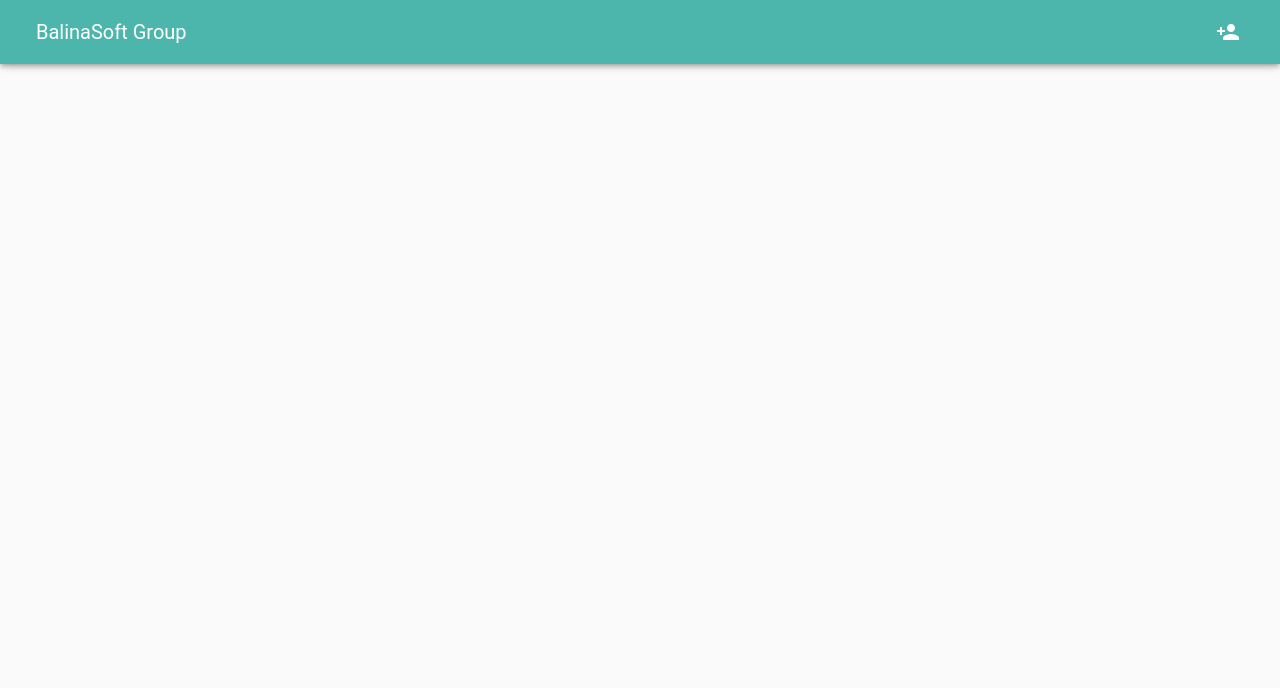
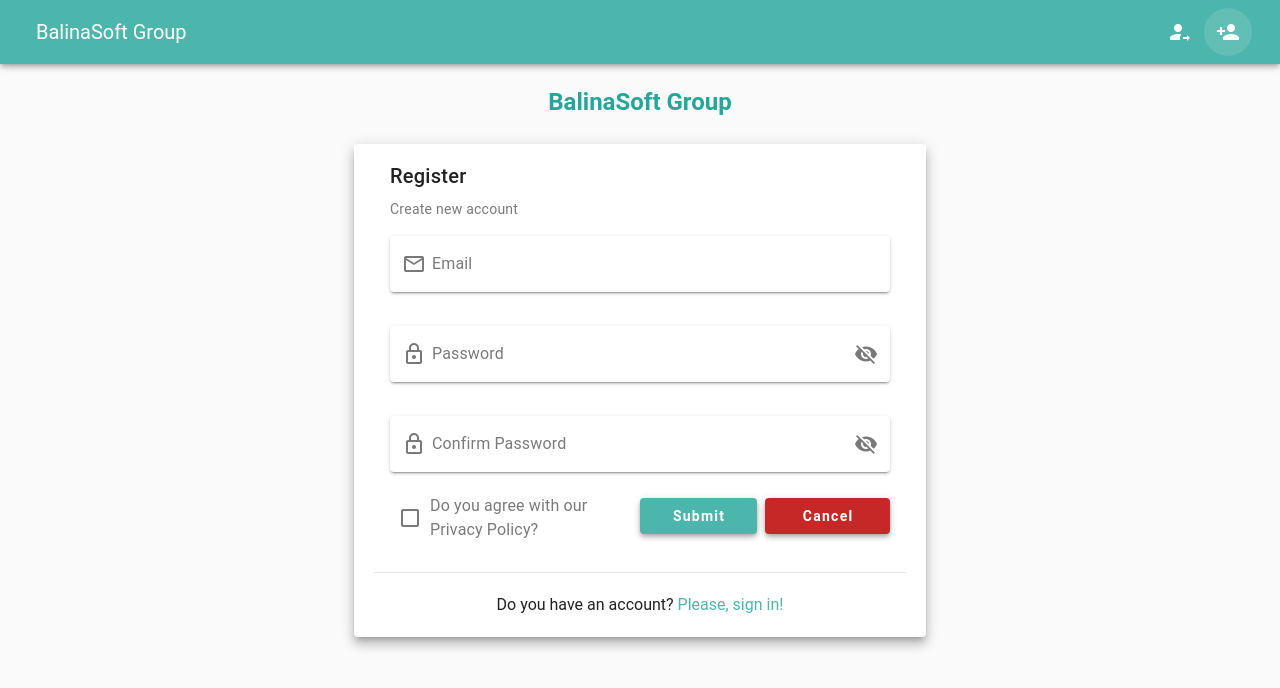
Before and after one commit to DmitrySidorenko53/balina-test-front, a Vue app: page /register in a window 1280 px wide. Before the commit this address led to /home. Shown: the top 688 px of the page. Built offline with nearby package versions, Linux system fonts and the light colour scheme.

Commit message:
First Commit

```diff
--- a/src/components/LoginForm.vue
+++ b/src/components/LoginForm.vue
@@ -75,7 +75,7 @@ export default {
   },
   methods: {
     handleLogin() {
-      this.message='';
+      this.message = '';
       if (this.loginModel.email && this.loginModel.password) {
         this.$store.dispatch('auth/login', this.loginModel).then(
             () => {
@@ -87,7 +87,10 @@ export default {
                   error.message ||
                   error.toString();
             }
-        )
+        ).catch((err) => {
+          console.log(err)
+          throw err;
+        });
       }
     }
   }
--- a/src/components/Navigation.vue
+++ b/src/components/Navigation.vue
@@ -8,7 +8,7 @@
       </v-app-bar-title>
       <template v-slot:append>
         <v-list-item>
-          <v-btn v-if="currentUser"
+          <v-btn v-if="!currentUser"
                  to="login"
                  icon
           >
@@ -20,7 +20,7 @@
               Login
             </v-tooltip>
           </v-btn>
-          <v-btn v-if="currentUser"
+          <v-btn v-if="!currentUser"
                  to="register"
                  class="me-2"
 
@@ -34,12 +34,12 @@
               Register
             </v-tooltip>
           </v-btn>
-          <v-btn v-if="!currentUser"
+          <v-btn v-else
                  class="me-2"
                  icon
                  @click.prevent="logout"
           >
-            <v-icon icon="mdi-account-plus"></v-icon>
+            <v-icon icon="mdi-account-off"></v-icon>
             <v-tooltip
                 location="bottom"
                 activator="parent"
--- a/src/components/RegisterForm.vue
+++ b/src/components/RegisterForm.vue
@@ -46,9 +46,7 @@ import PersonalDataCheckBox from "@/components/controls/checkbox/PersonalDataChe
 import SubmitButton from "@/components/controls/button/SubmitButton";
 import ResetButton from "@/components/controls/button/ResetButton";
 import ConfirmPassword from "@/components/controls/input/ConfirmPassword";
-import axios from "axios";
 import RegisterModel from "@/models/RegisterModel";
-import AuthService from '../services/auth.service';
 
 export default {
   name: "RegisterForm",
@@ -58,7 +56,7 @@ export default {
   },
   data: () => ({
     registerModel: new RegisterModel(
-      '','','',null
+        '', '', '', null
     ),
     message: ''
   }),
@@ -74,11 +72,11 @@ export default {
   },
   methods: {
     handleRegister() {
-      this.message='';
+      this.message = '';
       this.$store.dispatch('auth/register', this.registerModel).then(
           data => {
             this.message = data.message;
-            this.router.push('login')
+            this.$router.push('/login')
           },
           error => {
             this.message =
@@ -86,7 +84,10 @@ export default {
                 error.message ||
                 error.toString();
           }
-      )
+      ).catch((err) => {
+        console.log(err)
+        throw err;
+      });
     }
   }
 }
--- a/src/store/auth.module.js
+++ b/src/store/auth.module.js
@@ -14,11 +14,11 @@ export const auth = {
             return AuthService.login(loginModel).then(
                 loginModel => {
                     commit('loginSuccess', loginModel);
-                    return Promise.resolve(loginModel)
+                    return Promise.resolve(loginModel);
                 },
                 error => {
                     commit('loginError');
-                    return Promise.reject(error)
+                    return Promise.reject(error);
                 }
             );
         },
@@ -61,10 +61,10 @@ export const auth = {
     },
     getters: {
         getCurrentUser(state) {
-            return state.initialState.currentUser;
+            return state.currentUser;
         },
         getLoggedStatus(state) {
-            return state.initialState.status;
+            return state.status;
         }
     }
 }
```
